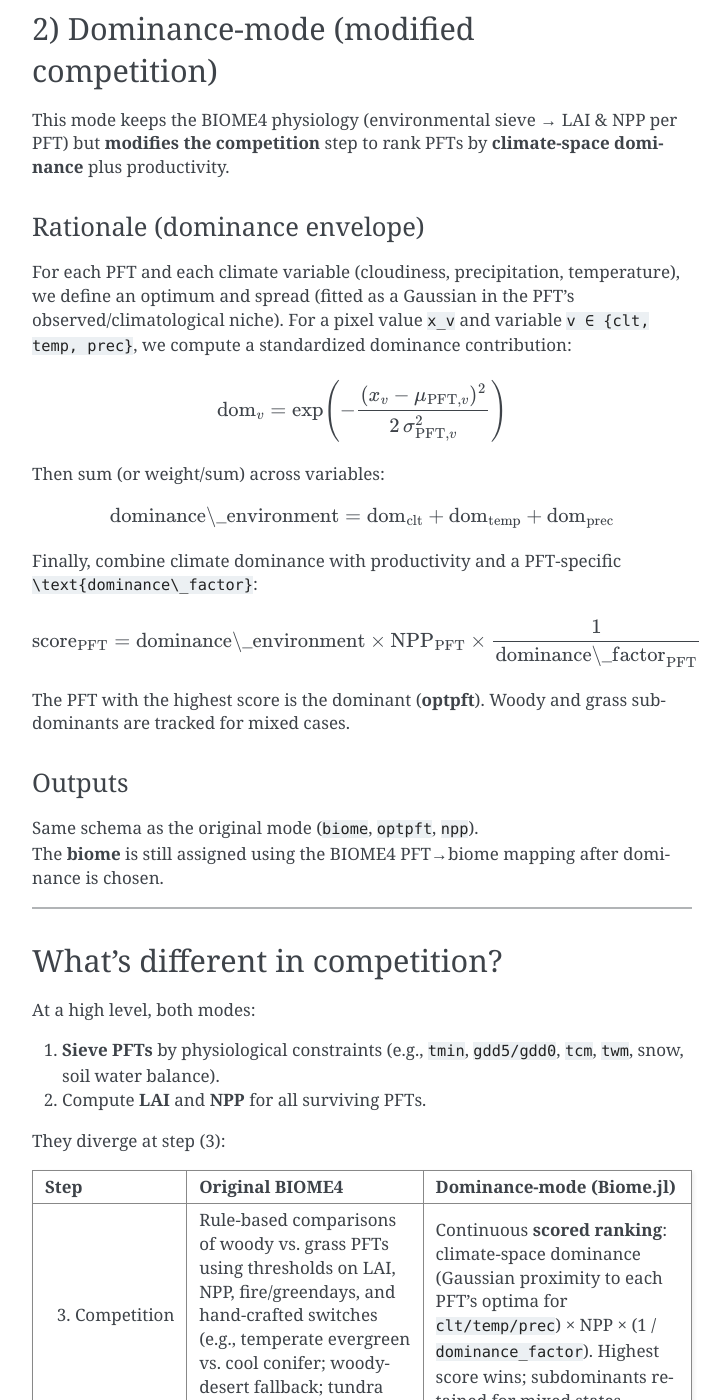
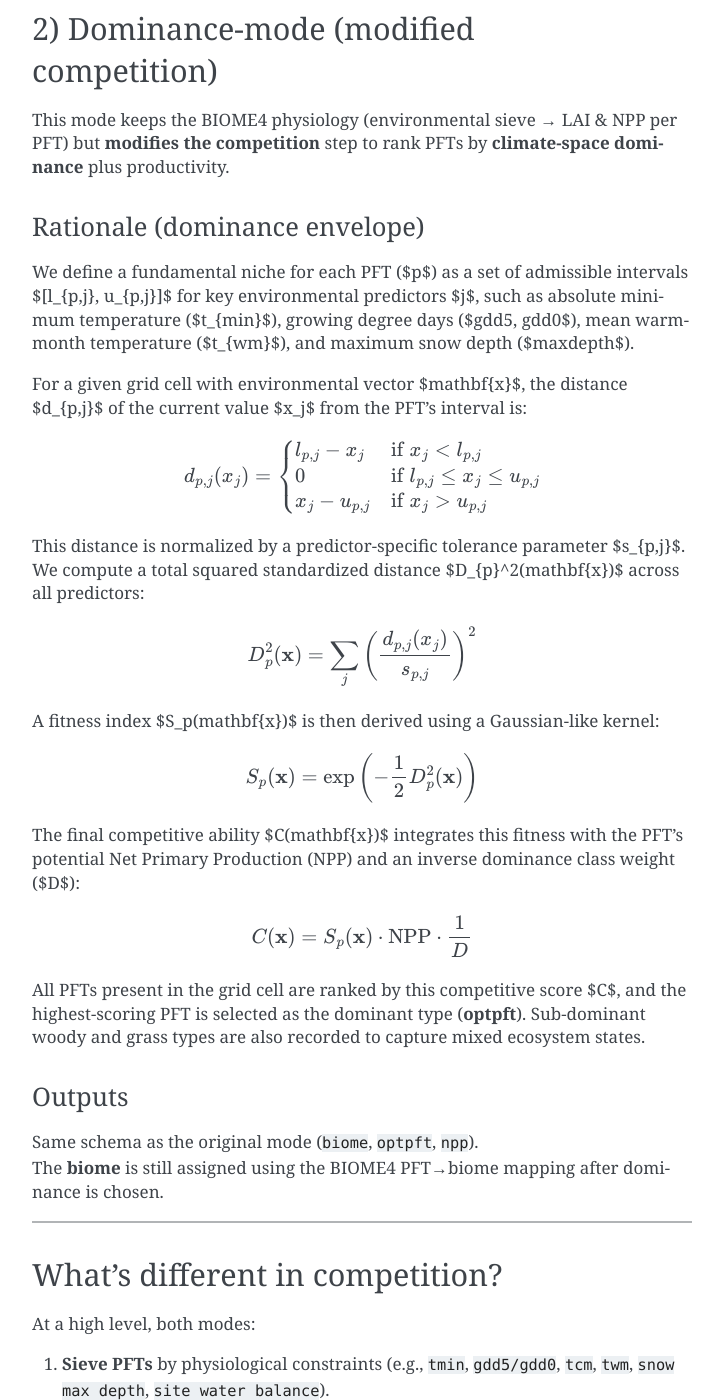
Before and after one commit to clechartre/Biome.jl, a Sphinx documentation site: the page built from docs/src/biome4.md, in a window 1280 px wide and 1400 px high, scrolled down 2130 px. Shown: the whole window, without its empty margins (388-1115 px from the left). Built offline with Sphinx 7.4.7, drawn with Linux system fonts in a browser that asks for light colours; the version number could not be read and is left out; some of the changed text lies outside the part shown.

Commit message:
Updated calculations of the competition documentation to match code logic

````diff
--- a/docs/src/biome4.md
+++ b/docs/src/biome4.md
@@ -42,26 +42,38 @@
 
 ### Rationale (dominance envelope)
 
-For each PFT and each climate variable (cloudiness, precipitation, temperature), we define an optimum and spread (fitted as a Gaussian in the PFT's observed/climatological niche). For a pixel value ``x_v`` and variable ``v ∈ {clt, temp, prec}``, we compute a standardized dominance contribution:
+We define a fundamental niche for each PFT ($p$) as a set of admissible intervals $[l_{p,j}, u_{p,j}]$ for key environmental predictors $j$, such as absolute minimum temperature ($t_{min}$), growing degree days ($gdd5, gdd0$), mean warm-month temperature ($t_{wm}$), and maximum snow depth ($maxdepth$).
+
+For a given grid cell with environmental vector $\mathbf{x}$, the distance $d_{p,j}$ of the current value $x_j$ from the PFT's interval is:
 
 ```math
-\mathrm{dom}_v = \exp\!\left(-\frac{(x_v - \mu_{\mathrm{PFT},v})^2}{2\,\sigma_{\mathrm{PFT},v}^2}\right)
+d_{p,j}(x_j) = \begin{cases}
+  l_{p,j} - x_j & \text{if } x_j < l_{p,j} \\
+  0 & \text{if } l_{p,j} \le x_j \le u_{p,j} \\
+  x_j - u_{p,j} & \text{if } x_j > u_{p,j}
+\end{cases}
 ```
 
-Then sum (or weight/sum) across variables:
+This distance is normalized by a predictor-specific tolerance parameter $s_{p,j}$. We compute a total squared standardized distance $D_{p}^2(\mathbf{x})$ across all predictors:
 
 ```math
-\text{dominance\_environment} = \mathrm{dom}_{\text{clt}} + \mathrm{dom}_{\text{temp}} + \mathrm{dom}_{\text{prec}}
+D_p^2(\mathbf{x}) = \sum_j \left( \frac{ d_{p,j}(x_j) }{ s_{p,j} } \right)^2
 ```
 
-Finally, combine climate dominance with productivity and a PFT-specific ``\text{dominance\_factor}``:
+A fitness index $S_p(\mathbf{x})$ is then derived using a Gaussian-like kernel:
 
 ```math
-\mathrm{score}_{\mathrm{PFT}} = \text{dominance\_environment}\times \mathrm{NPP}_{\mathrm{PFT}} \times \frac{1}{\text{dominance\_factor}_{\mathrm{PFT}}}
+S_p(\mathbf{x}) = \exp \left( -\frac{1}{2} D_p^2(\mathbf{x}) \right)
+```
+
+The final competitive ability $C(\mathbf{x})$ integrates this fitness with the PFT's potential Net Primary Production (NPP) and an inverse dominance class weight ($D$):
+
+```math
+C(\mathbf{x}) = S_p(\mathbf{x}) \cdot \text{NPP} \cdot \frac{1}{D}
 ```
 
 
-The PFT with the highest score is the dominant (**optpft**). Woody and grass subdominants are tracked for mixed cases.
+All PFTs present in the grid cell are ranked by this competitive score $C$, and the highest-scoring PFT is selected as the dominant type (**optpft**). Sub-dominant woody and grass types are also recorded to capture mixed ecosystem states.
 
 ### Outputs
 
@@ -74,14 +86,14 @@
 
 At a high level, both modes:
 
-1. **Sieve PFTs** by physiological constraints (e.g., `tmin`, `gdd5/gdd0`, `tcm`, `twm`, snow, soil water balance).
+1. **Sieve PFTs** by physiological constraints (e.g., `tmin`, `gdd5/gdd0`, `tcm`, `twm`, `snow max depth`, `site water balance`).
 2. Compute **LAI** and **NPP** for all surviving PFTs.
 
 They diverge at step (3):
 
 | Step | Original BIOME4 | Dominance-mode (Biome.jl) |
 |---|---|---|
-| 3. Competition | Rule-based comparisons of woody vs. grass PFTs using thresholds on LAI, NPP, fire/greendays, and hand-crafted switches (e.g., temperate evergreen vs. cool conifer; woody-desert fallback; tundra shrub vs. cold herb). | Continuous **scored ranking**: climate-space dominance (Gaussian proximity to each PFT’s optima for `clt/temp/prec`) × NPP × (1 / `dominance_factor`). Highest score wins; subdominants retained for mixed states. |
+| 3. Competition | Rule-based comparisons of woody vs. grass PFTs using thresholds on LAI, NPP, fire/greendays, and hand-crafted switches (e.g., temperate evergreen vs. cool conifer; woody-desert fallback; tundra shrub vs. cold herb). | Continuous **scored ranking**: climate-space dominance (Gaussian proximity to each PFT’s optima for `tcm/tmin/gdd5/gdd0/twm/maxdepth`) × NPP × (1 / `dominance_factor`). Highest score wins; subdominants retained for mixed states. |
 
 This preserves BIOME4’s physiology and the environmental sieve, while replacing the final “if/else” winner logic with a continuous dominance score—making it easier to extend to custom PFT sets without rewriting many rule branches.
 
````
Also changed, not shown: other parts of docs/src/biome4.md (+3 -3 lines), docs/src/examples.md (+6 -5 lines).
